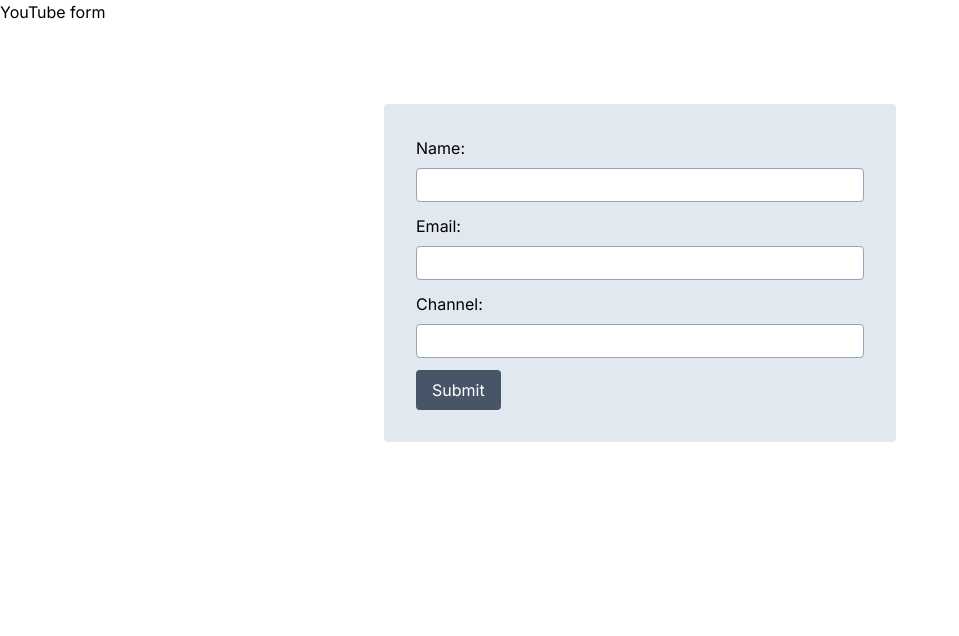
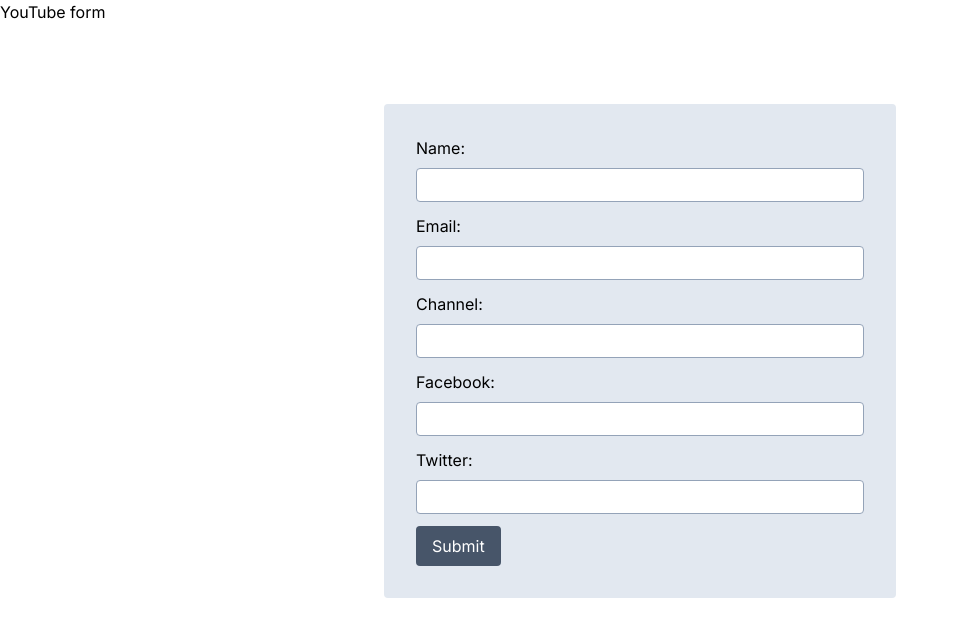
Before and after one commit to OkkashaAlly/react-hook-form, a Next.js app: page / in a window 1280 px wide. Shown: the top 636 px of the page, without its empty margins (0-959 px from the left). Built offline with nearby package versions, Linux system fonts and the light colour scheme; no server answers.

Commit message:
13 - Nested Objects

```diff
--- a/app/page.tsx
+++ b/app/page.tsx
@@ -7,6 +7,9 @@
   username: string;
   email: string;
   channel: string;
+  socials: {
+    facebook: string;
+    twitter: string;}
 };
 
 export default function Home() {
@@ -20,6 +23,10 @@
         username: data.name,
         email: data.email,
         channel: "",
+        socials: {
+          facebook: "",
+          twitter: "",
+        }
       };
     },
     // defaultValues: {
@@ -86,6 +93,7 @@
             <p className="text-red-500 text-sm">{errors.email.message}</p>
           )}
         </div>
+
         <div className="flex flex-col gap-2 mb-3">
           <label htmlFor="channel">Channel: </label>
           <input
@@ -98,6 +106,29 @@
             <p className="text-red-500 text-sm">{errors.channel.message}</p>
           )}
         </div>
+
+        <div className="flex flex-col gap-2 mb-3">
+          <label htmlFor="facebook">Facebook: </label>
+          <input
+            className="border border-slate-400 text-2xl rounded "
+            type="text"
+            id="facebook"
+            {...register("socials.facebook")}
+          />
+
+        </div>
+
+        <div className="flex flex-col gap-2 mb-3">
+          <label htmlFor="twitter">Twitter: </label>
+          <input
+            className="border border-slate-400 text-2xl rounded "
+            type="text"
+            id="twitter"
+            {...register("socials.twitter")}
+          />
+
+        </div>
+
         <button className="rounded bg-slate-600 p-4 py-2 text-white">
           Submit
         </button>
```
